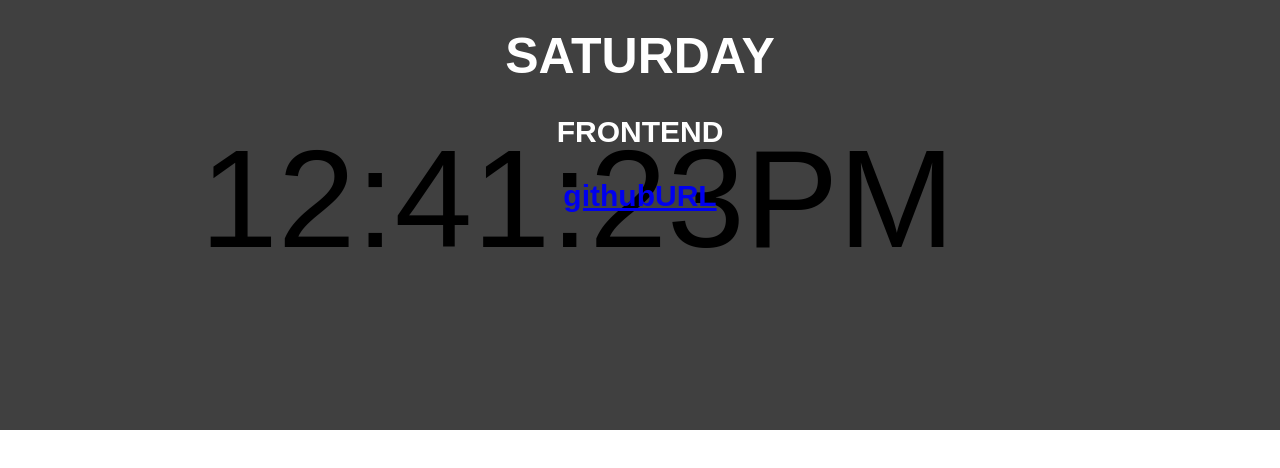
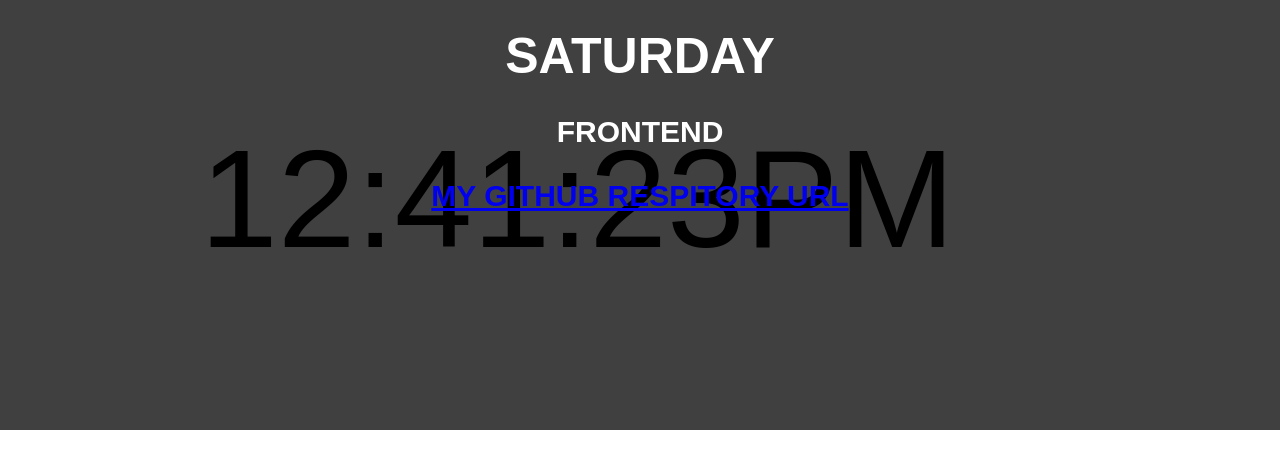
Before and after one commit to Winniejoyful/Project.hithub.io, a plain HTML site: page index.html in a window 1280 px wide. Shown: the part 370-838 px from the top of the page. Drawn offline with Linux system fonts and the light colour scheme.

Commit message:
Update index.html

```diff
--- a/index.html
+++ b/index.html
@@ -24,7 +24,7 @@
                 <h1 data-testid="slackusername">OGWU-CHINUWA ANWULI</h1>
                 <h2 data-testid="currentDayOfTheWeek">SATURDAY</h2>
                 <h3 data-testid="track">FRONTEND</h3>
-                <h4 data-testid="githubURL"><a href="https://winniejoyful.github.io/Project.hithub.io/"> githubURL</a></h4>
+                <h4 data-testid="githubURL"><a href="https://winniejoyful.github.io/Project.hithub.io/">MY GITHUB RESPITORY URL</a></h4>
             </div>
             <div class="picture" data-testid="slackDisplayImage">
                 <img src="ogwu-chinuwa anwuli.jpeg" alt="profilpicture"/>
```
